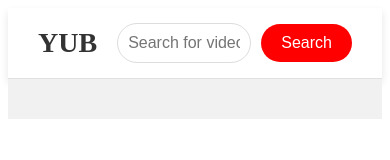
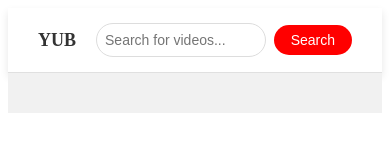
Before and after one commit to Santas7/yub, a plain HTML site: page index.html in a window 390 px wide. Drawn offline with Linux system fonts and the light colour scheme.

Commit message:
Update styles.css

```diff
--- a/styles.css
+++ b/styles.css
@@ -76,6 +76,7 @@ main {
     flex: 3;
     display: flex;
     flex-direction: column;
+    margin-top: 50px;
 }
 
 .video-player {
@@ -251,10 +252,42 @@ main {
     .video {
         width: calc(50% - 15px);
     }
+    .video-player-iframe  {
+        width: 135%;
+    }
+    .logo {
+        font-size: 18px !important;
+    }
+    header button {
+        padding: 8px 18px;
+        margin-left: 8px;
+        border-radius: 22px;
+        font-size: 15px;
+    }
 }
 
 @media (max-width: 576px) {
     .video {
         width: calc(100% - 15px);
     }
+    .video-player-iframe  {
+        width: 135%;
+    }
+    .logo {
+        font-size: 18px !important;
+    }
+
+    header button {
+        padding: 7px 17px;
+        margin-left: 8px;
+        border-radius: 20px;
+        font-size: 14px;
+    }
+    header input[type="text"] {
+        padding: 8px;
+        border: 1px solid #ddd;
+        border-radius: 20px;
+        width: 100%;
+        font-size: 14px;
+    }
 }
```
